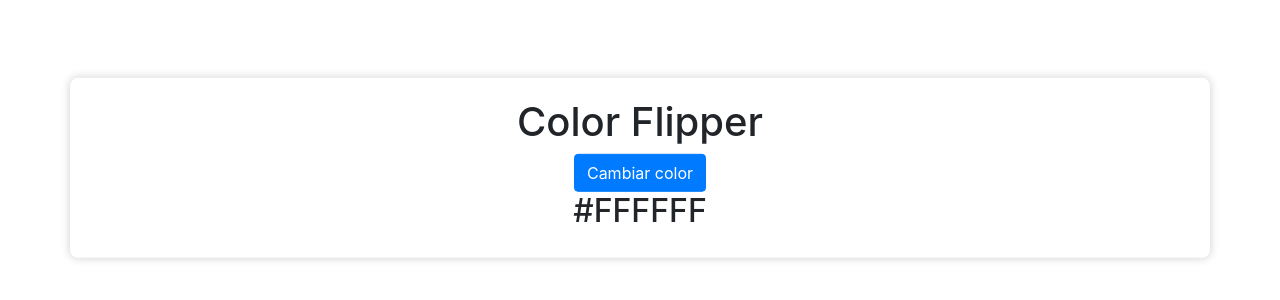
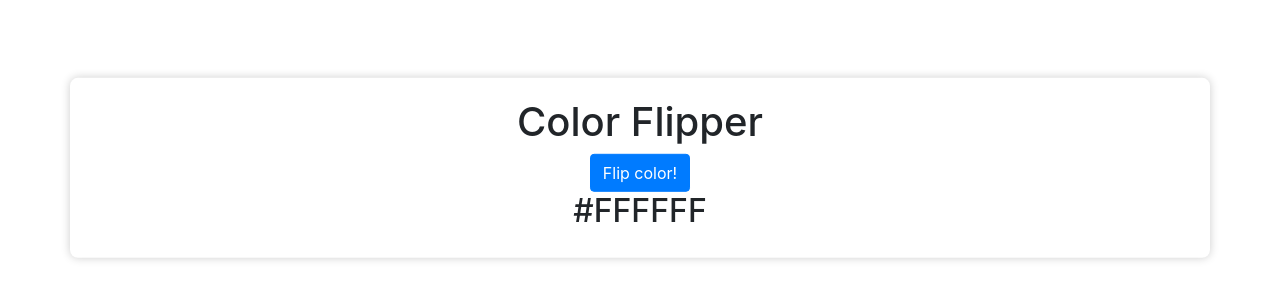
Before and after one commit to jose137sp/Color-Flipper-Project, a plain HTML site: page index.html in a window 1280 px wide. Shown: the part 232-532 px from the top of the page. Drawn offline with nearby package versions, Linux system fonts and the light colour scheme.

Commit message:
change button label

```diff
--- a/index.html
+++ b/index.html
@@ -16,7 +16,7 @@
         <div class="row">
             <div class="col-md-12 text-center">
                 <h1>Color Flipper</h1>
-                <button id="btn" class="btn btn-primary">Cambiar color</button>
+                <button id="btn" class="btn btn-primary">Flip color!</button>
                 <h2 id="color-code">#FFFFFF</h2>
             </div>
         </div>
```
